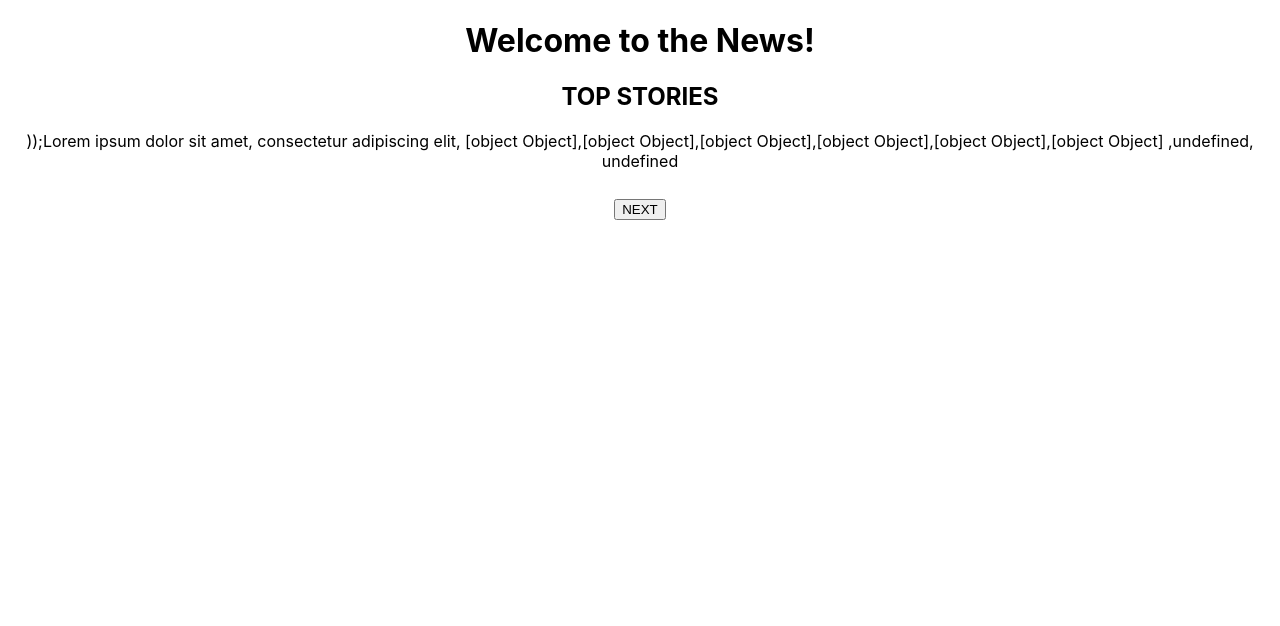
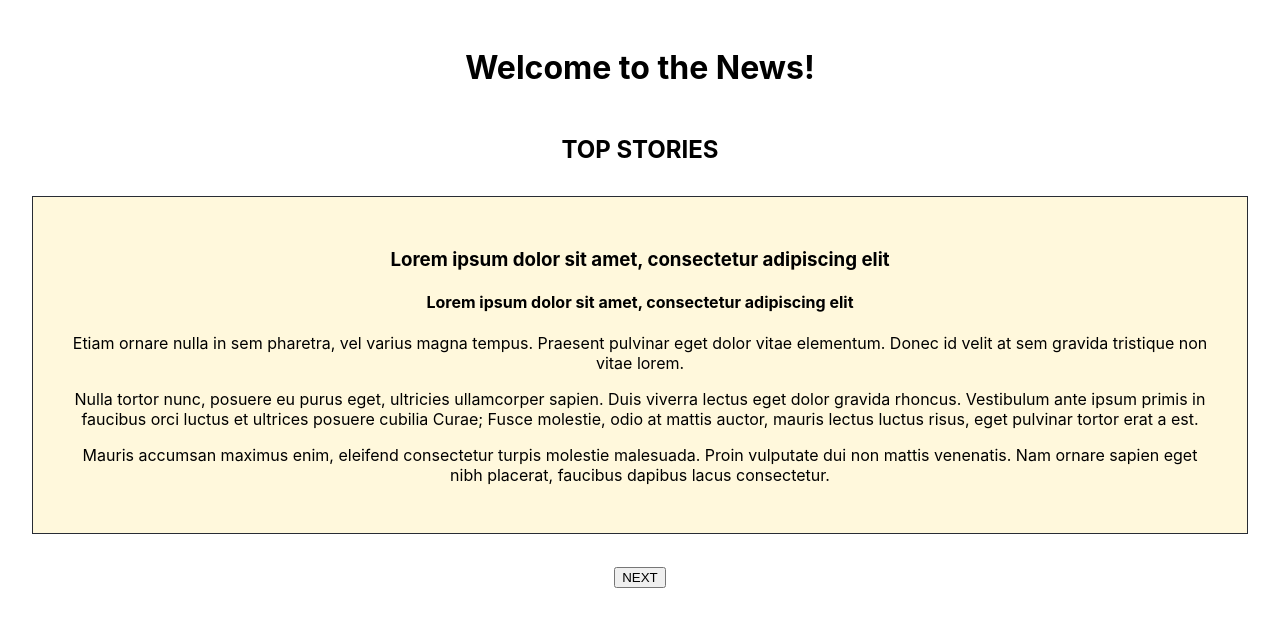
Before and after one commit to LauraMcGowan/mynewsapp, a React (Create React App) app: page / in a window 1280 px wide. Shown: the top 626 px of the page. Built offline with nearby package versions, Linux system fonts and the light colour scheme.

Commit message:
feat(my-app): added logic to display article and styling

```diff
--- a/package.json
+++ b/package.json
@@ -6,6 +6,7 @@
     "@testing-library/jest-dom": "^5.11.10",
     "@testing-library/react": "^11.2.5",
     "@testing-library/user-event": "^12.8.3",
+    "html-react-parser": "^1.2.4",
     "react": "^17.0.2",
     "react-dom": "^17.0.2",
     "react-scripts": "4.0.3",
--- a/src/App.css
+++ b/src/App.css
@@ -46,13 +46,6 @@
   color: #10375c;
 }
 
-.line-clamp {
- display:webkit-box;
- -webkit-line-clamp: 3;
- -webkit-box-or-orient: vertical;
- overflow: hidden;
-}
-
 .App-link {
   color: #61dafb;
 }
@@ -61,7 +54,7 @@
   text-align: center;
 }
 
-.ews-container {
+.news-container {
   padding-left: 3em;
   padding-right: 3em;
   margin-top: 3em;
@@ -80,3 +73,9 @@
     transform: rotate(360deg);
   }
 }
+article {
+  background-color: cornsilk;
+  padding:2em;
+  margin: 2em;
+  border: 1px solid #282c34;
+}
--- a/src/News.js
+++ b/src/News.js
@@ -1,31 +1,53 @@
 import React from "react";
 import "./App.css";
 import { article1 } from "./data/article-1";
+import parse from "html-react-parser";
 
 
 
 export const News = () => {
-    <h1>Header</h1>
+
+const articleContent = article1.body.map(({type,model}) => {
+
+    let content = '';
+
+        switch (type) {
+            case "heading":
+                content =`<h4>${model.text}</h4>`
+
+                break;
+
+                case "paragraph":
+                content =`<p>${model.text}</p>`
+
+
+                break;
+
+
+                default:
+                break;
+        }
+
+    return content;
+
+}).join('')
+
 
   return (
     <>
       <div className="news-container"><h1>Welcome to the News!</h1></div>
-      <div className="news-container"><h2>TOP STORIES</h2>
+      <div className="news-container"><h2>TOP STORIES</h2></div>
+
+      <article>
+      <h3>{article1.title}</h3>
+      {parse(articleContent)}
 
 
-      <div>
+     </article>
 
-    ));
-              {article1.title +
-                ", " +
-                article1.body +
-                " ," +
-                article1.model +
-                ", " +
-                article1.text}
-            </div>
-           <h2><button>NEXT</button></h2><footer></footer>
-      </div>
+    <footer>
+    <button>NEXT</button>
+    </footer>
 
     </>
   );
```
Also changed, not shown: 1 other file (tests, documents, lock files or other folders).
